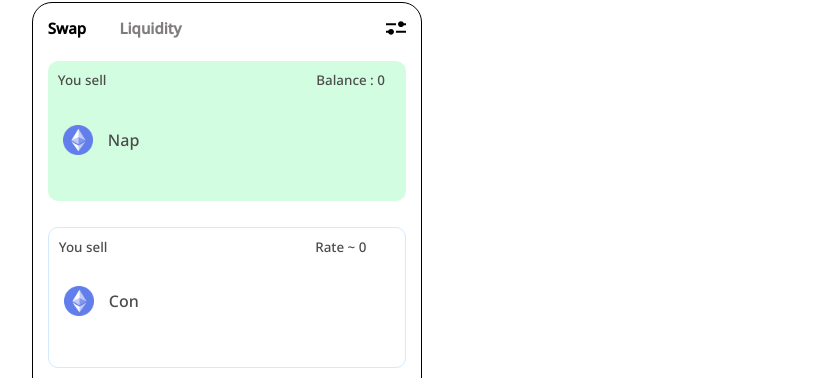
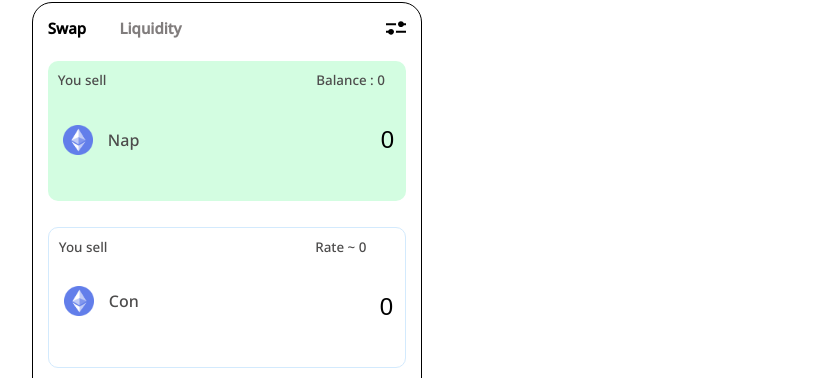
Before and after one commit to Napolite/liquidity-dapp, a React (Vite) app: page / in a window 1280 px wide. Shown: the part 128-506 px from the top of the page, without its empty margins (406-1231 px from the left). Built offline with nearby package versions, Linux system fonts and the light colour scheme.

Commit message:
a lot of stuff

```diff
--- a/src/components/homepage/homepage.css
+++ b/src/components/homepage/homepage.css
@@ -147,10 +147,11 @@
 }
 .trade-item input {
   height: 40px;
-  width: 60px;
+  width: 180px;
   border: 0;
   font-size: 24px;
   outline: none;
+  text-align: right;
   background-color: transparent;
 }
 
--- a/src/components/homepage/index.tsx
+++ b/src/components/homepage/index.tsx
@@ -14,6 +14,8 @@ function Homepage() {
   const [fromSlider, setFromSlider] = useState<Boolean>(false);
   const [toSlider, setToSlider] = useState<Boolean>(false);
   const [selected, setSelected] = useState<String>("");
+  const [amount, setAmount] = useState<any>(0);
+  const [rate, setRate] = useState<Number>(0);
 
   const [from, setFrom] = useState<Token>({
     name: "Napolite",
@@ -28,15 +30,6 @@ function Homepage() {
   });
 
   const tokens = [
-    { name: "Napolite", address: "unknown", symbol: "Nap" },
-    { name: "Constantine", address: "unknown", symbol: "Con" },
-    { name: "Scudite", address: "unknown", symbol: "Scu" },
-    { name: "Napolite", address: "unknown", symbol: "Nap" },
-    { name: "Constantine", address: "unknown", symbol: "Con" },
-    { name: "Scudite", address: "unknown", symbol: "Scu" },
-    { name: "Napolite", address: "unknown", symbol: "Nap" },
-    { name: "Constantine", address: "unknown", symbol: "Con" },
-    { name: "Scudite", address: "unknown", symbol: "Scu" },
     { name: "Napolite", address: "unknown", symbol: "Nap" },
     { name: "Constantine", address: "unknown", symbol: "Con" },
     { name: "Scudite", address: "unknown", symbol: "Scu" },
@@ -91,7 +84,16 @@ function Homepage() {
                   <div>{from.symbol}</div>
                 </div>
                 <div>
-                  <input type="text" name="amount" />
+                  <input
+                    type="text"
+                    name="amount"
+                    value={amount}
+                    onChange={(e) =>
+                      e.target.value === ""
+                        ? setAmount(0)
+                        : setAmount(parseFloat(e.target.value))
+                    }
+                  />
                 </div>
               </div>
               <div className="swap-from-top">
@@ -125,7 +127,12 @@ function Homepage() {
                   </div>
                 </div>
                 <div>
-                  <input type="text" name="amount" />
+                  <input
+                    type="text"
+                    name="amount"
+                    readOnly={true}
+                    value={rate.toString()}
+                  />
                 </div>
               </div>
               <div className="swap-from-top">
```
